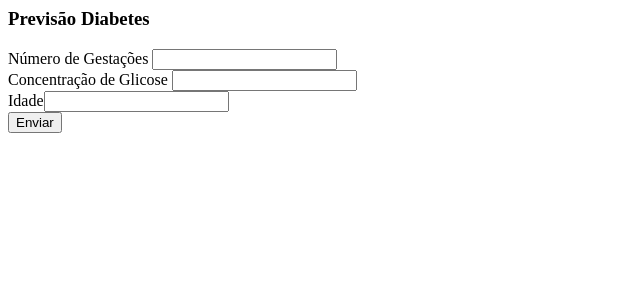
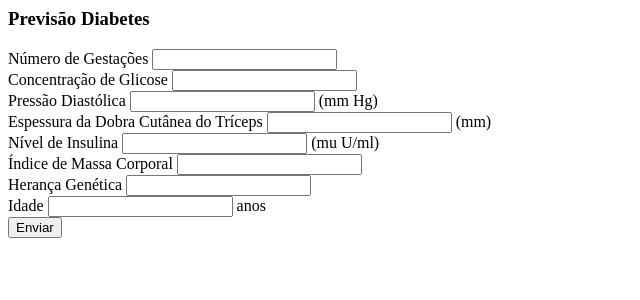
Before and after one commit to dsfb/Bootcamp-Dev-Python-IGTI, a Flask app: page / in a window 1280 px wide. Shown: the top 300 px of the page, without its empty margins (0-640 px from the left). Run offline with Flask 2, Linux system fonts and the light colour scheme.

Commit message:
Salvando o estado atual do desafio final.

```diff
--- a/main.py
+++ b/main.py
@@ -5,31 +5,32 @@ from flask import Flask, request, jsonify, render_template
 app = Flask(__name__)
 
 
-# def previsao_diabetes(lista_valores_formulario):
-# 	prever=[................................].reshape(1, 8)   # transforma os valores do formulario
-# 	modelo_salvo = joblib.load('melhor_modelo.sav')           # realiza a carga do modelo salvo
-# 	resultado =[...........].predict(prever)                  # aplica a previsao
-# 	return resultado[0]
+def previsao_diabetes(lista_valores_formulario):
+  prever=np.array(lista_valores_formulario).reshape(1, 8)   # transforma os valores do formulario
+  modelo_salvo = joblib.load('melhor_modelo.sav')           # realiza a carga do modelo salvo
+  resultado = modelo_salvo.predict(prever)                  # aplica a previsao
+  return resultado[0]
 
 
 @app.route('/')
 def home():
-	return render_template('index.html')
+    return render_template('index.html')
 
-# @app.route('/result', methods=['POST'])
-# def result():
-# 	if request.method == 'POST':
-# 		lista_formulario=request.form.to_dict()
-# 		lista_formulario=list(lista_formulario.values())
-# 		lista_formulario= list(map([....................]))
-# 		resultado=previsao_diabetes(lista_formulario)
-# 		if int(resultado) == 1:
-# 			previsao = 'Possui diabetes'
-# 		else:
-# 			previsao = 'Nao possui diabetes'
+@app.route('/result', methods=['POST'])
+def result():
+    if request.method == 'POST':
+        lista_formulario=request.form.to_dict()
+        lista_formulario=list(lista_formulario.values())
+        lista_formulario= list(map(int,  lista_formulario))
+        from IPython import embed; embed()
+        resultado=previsao_diabetes(lista_formulario)
+#       if int(resultado) == 1:
+#           previsao = 'Possui diabetes'
+#       else:
+#           previsao = 'Nao possui diabetes'
 
 #         # retorna o resultado para uma pagina html
 #         return render_template("resultado.html", previsao=previsao)
 
 if __name__ == "__main__":
-	app.run(debug=True, reload=True)
+    app.run(debug=True, reload=True)
--- a/templates/index.html
+++ b/templates/index.html
@@ -10,13 +10,23 @@
 	<label for="glic">Concentração de Glicose</label>
 	<input type="text" id="glic" name="glic">
 	<br>
-
-
-
-
-	<!--<label for="age">Idade</label>
-	<input type="text" id="age" name="age"> anos-->
-	<label>Idade<input type="text"></label>
+	<label for="presdia">Pressão Diastólica</label>
+	<input type="text" id="presdia" name="presdia"> (mm Hg)
+	<br>
+	<label for="dobcut">Espessura da Dobra Cutânea do Tríceps</label>
+	<input type="text" id="dobcut" name="dobcut"> (mm)
+	<br>
+	<label for="nivins">Nível de Insulina</label>
+	<input type="nivins" name="nivins"> (mu U/ml)
+	<br>
+	<label for="indmascor">Índice de Massa  Corporal</label>
+	<input type="indmascor" name="indmascor">
+	<br>
+	<label for="hergen">Herança Genética</label>
+	<input type="hergen" name="hergen">
+	<br>
+	<label for="age">Idade</label>
+	<input type="text" id="age" name="age"> anos
 	<br>
 	<input type="submit" value="Enviar">
 </form>
```
Also changed, not shown: 1 other file.
